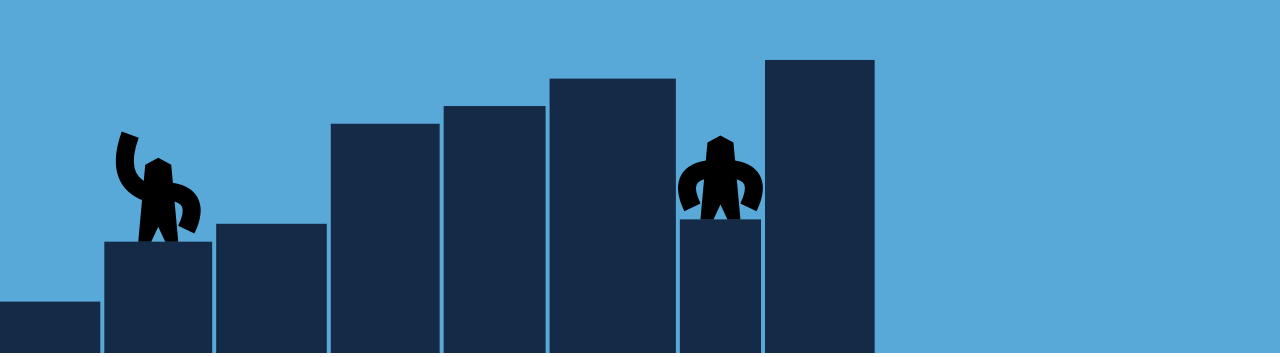
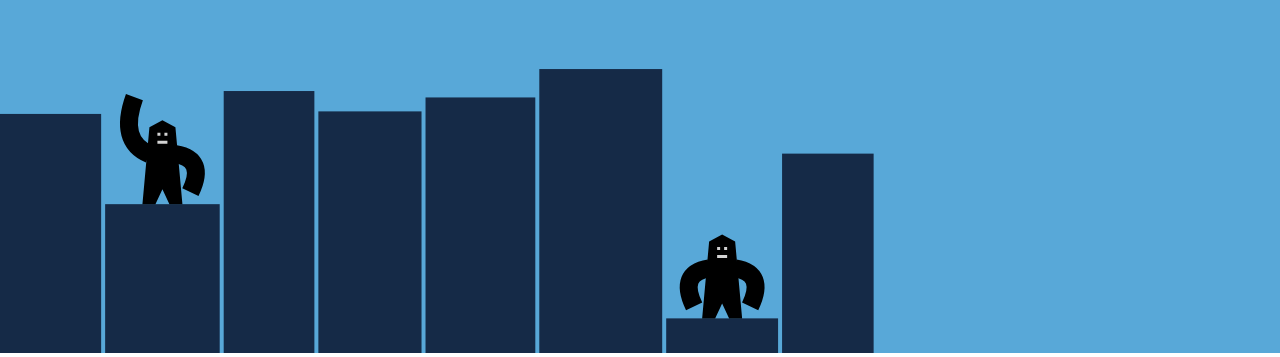
Before and after one commit to tanvirhossain808/gorillas-Game, a React (Vite) app: page / in a window 1280 px wide. Shown: the part 447-804 px from the top of the page. Built offline with nearby package versions, Linux system fonts and the light colour scheme.

Commit message:
add gamebompositiongForFiring

```diff
--- a/src/components/Canva/Canva.jsx
+++ b/src/components/Canva/Canva.jsx
@@ -18,10 +18,10 @@ const Canva = ({ draw, setCtx, newGame, }) => {
 
             // console.log(ctx, "g");
             setCtx(ctx);
+            newGame(ctx);
+            // draw(ctx);
 
-            draw(ctx);
 
-            newGame(ctx);
             // ctx.fillStyle = "#58A8D8";
             // ctx.fillRect(200, 200, 440, 320);
             // ctx.beginPath();
--- a/src/hooks/DrawingHooks/DrawingHooks/UseDraings.jsx
+++ b/src/hooks/DrawingHooks/DrawingHooks/UseDraings.jsx
@@ -1,4 +1,4 @@
-import { drawGorillaBody, drawGorillaLeftArm, drawGorillaRightArm } from "../../../utiliteis/drawingGorillas";
+import { drawGorillaBody, drawGorillaFace, drawGorillaLeftArm, drawGorillaRightArm } from "../../../utiliteis/drawingGorillas";
 
 export const useDrawings = (ctx) => {
     const drawBackground = (ctx) => {
@@ -21,7 +21,7 @@ export const useDrawings = (ctx) => {
         drawGorillaBody(ctx);
         drawGorillaLeftArm(player, phase, ctx);
         drawGorillaRightArm(player, phase, ctx);
-        // drawGorillaFace();
+        drawGorillaFace(player, phase, ctx);
 
         ctx.restore();
     };
--- a/src/pages/GameMainPage/GameMainPage.jsx
+++ b/src/pages/GameMainPage/GameMainPage.jsx
@@ -1,4 +1,4 @@
-import { useState } from "react";
+import { useEffect, useState, usephase } from "react";
 import Canva from "../../components/Canva/Canva";
 import { useDrawings } from "../../hooks/DrawingHooks/DrawingHooks/UseDraings";
 
@@ -17,15 +17,44 @@ const GameMainPage = () => {
     // console.log(phase)
     const [ctx, setCtx] = useState();
     // console.log('dff', ctx)
-    const initializeBombPosition = () => {
+    function initializeBombPosition() {
+        const building =
+            phase.currentPlayer === 1
+                ? phase.buildings.at(1) // Second building
+                : phase.buildings.at(-2); // Second last building
 
-    };
+        const gorillaX = building.x + building.width / 2;
+        const gorillaY = building.height;
+
+        const gorillaHandOffsetX = phase.currentPlayer === 1 ? -28 : 28;
+        const gorillaHandOffsetY = 107;
+
+        phase.bomb.x = gorillaX + gorillaHandOffsetX;
+        phase.bomb.y = gorillaY + gorillaHandOffsetY;
+        phase.bomb.velocity.x = 0;
+        phase.bomb.velocity.y = 0;
+    }
 
 
+    useEffect(() => {
+        if (ctx) {
+            draw(ctx);
+            initializeBombPosition();
+        }
 
+    }, [phase])
 
     const newGame = (ctx) => {
-
+        setPhase({
+            phase: "aiming",
+            currentPlayer: 1,
+            bomb: {
+                x: undefined,
+                y: undefined,
+                velocity: { x: 0, y: 0 }
+            },
+            buildings: generateBuildings(),
+        })
         console.log(ctx)
         // setPhase(
         //     {
@@ -48,10 +77,12 @@ const GameMainPage = () => {
 
         // })
 
-        initializeBombPosition();
+        // initializeBombPosition();
+        setCtx(ctx)
         // draw(ctx);
         // console.log('ct', ctx);
     };
+
     const draw = (ctx) => {
         // ctx.save();
 
--- a/src/utiliteis/drawingGorillas.js
+++ b/src/utiliteis/drawingGorillas.js
@@ -60,6 +60,23 @@ export function drawGorillaRightArm(player, phase, ctx) {
     ctx.stroke();
 }
 
-export function drawGorillaFace() {
-    // ...
+export function drawGorillaFace(player, phase, ctx) {
+    ctx.strokeStyle = "lightgray";
+    ctx.lineWidth = 3;
+
+    ctx.beginPath();
+
+    // Left Eye
+    ctx.moveTo(-5, 70);
+    ctx.lineTo(-2, 70);
+
+    // Right Eye
+    ctx.moveTo(2, 70);
+    ctx.lineTo(5, 70);
+
+    // Mouth
+    ctx.moveTo(-5, 62);
+    ctx.lineTo(5, 62);
+
+    ctx.stroke();
 }
```
